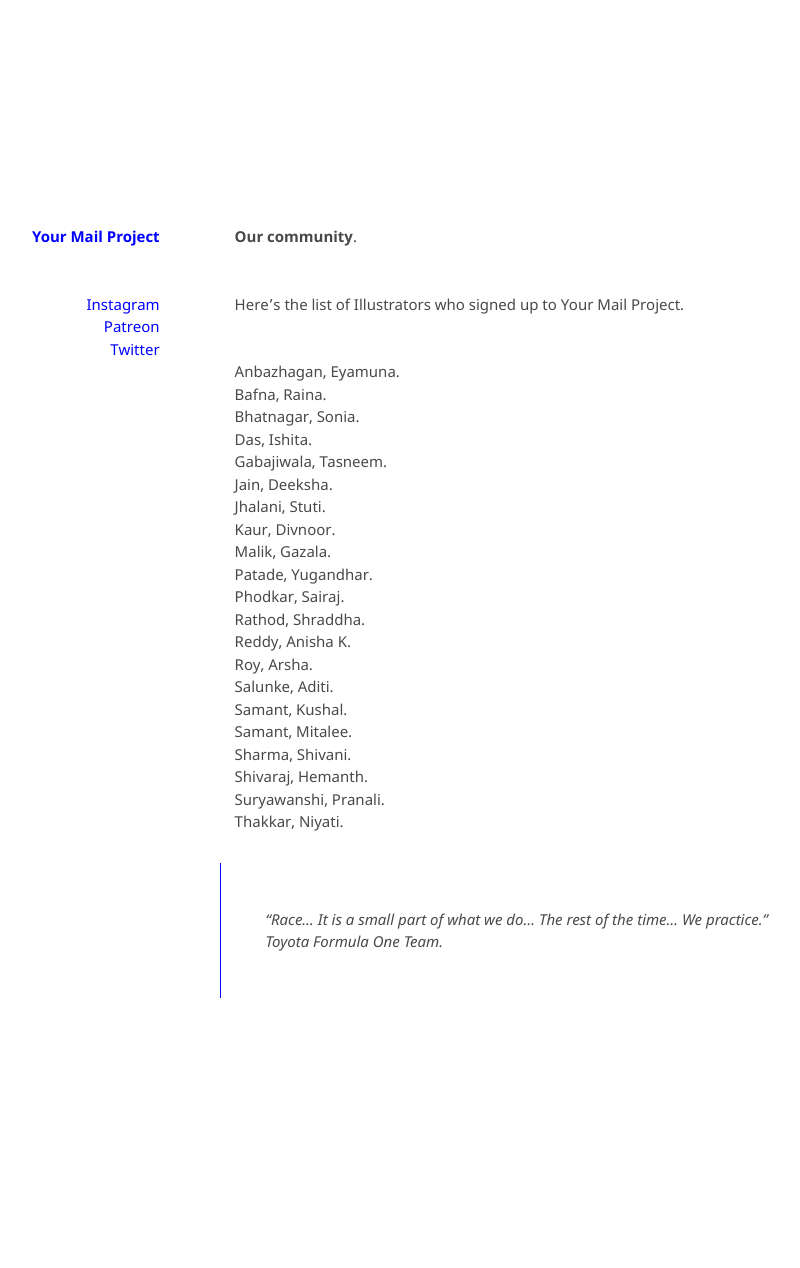
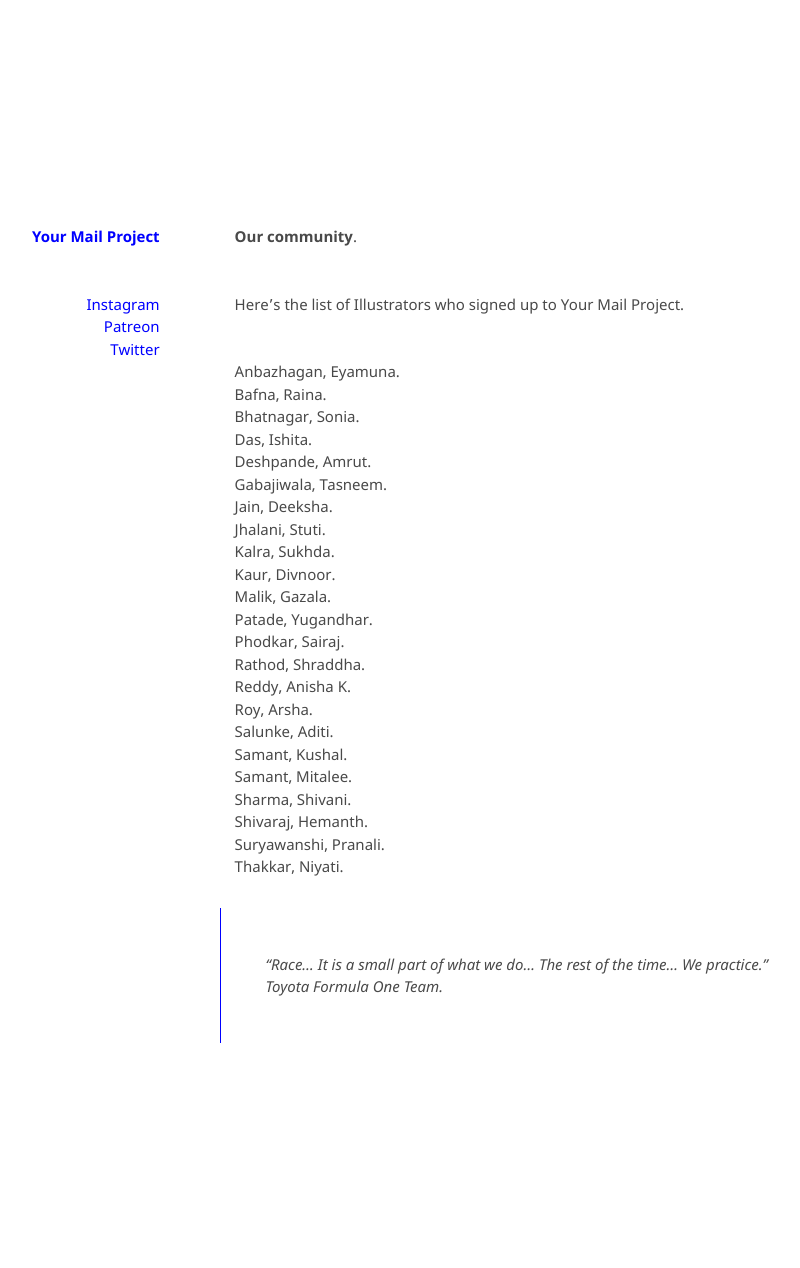
Before and after one commit to kvshvlin/yourmailproject, a Jekyll site: the page built from ourcommunity.md, in a window 1280 px wide. Shown: the whole page, without its empty margins (225-1025 px from the left). Built offline with Jekyll 4.4.1, drawn with Linux system fonts in a browser that asks for light colours; our own code applies the rules of GitHub Pages for plain Markdown files; before the commit the page ends 1223 px from its top, so only the background shows below that.

Commit message:
Update ourcommunity.md

```diff
--- a/ourcommunity.md
+++ b/ourcommunity.md
@@ -6,9 +6,11 @@ Anbazhagan, Eyamuna.
 Bafna, Raina.
 Bhatnagar, Sonia.
 Das, Ishita.
+Deshpande, Amrut.
 Gabajiwala, Tasneem.
 Jain, Deeksha.
 Jhalani, Stuti.
+Kalra, Sukhda.
 Kaur, Divnoor.
 Malik, Gazala.
 Patade, Yugandhar.
```
